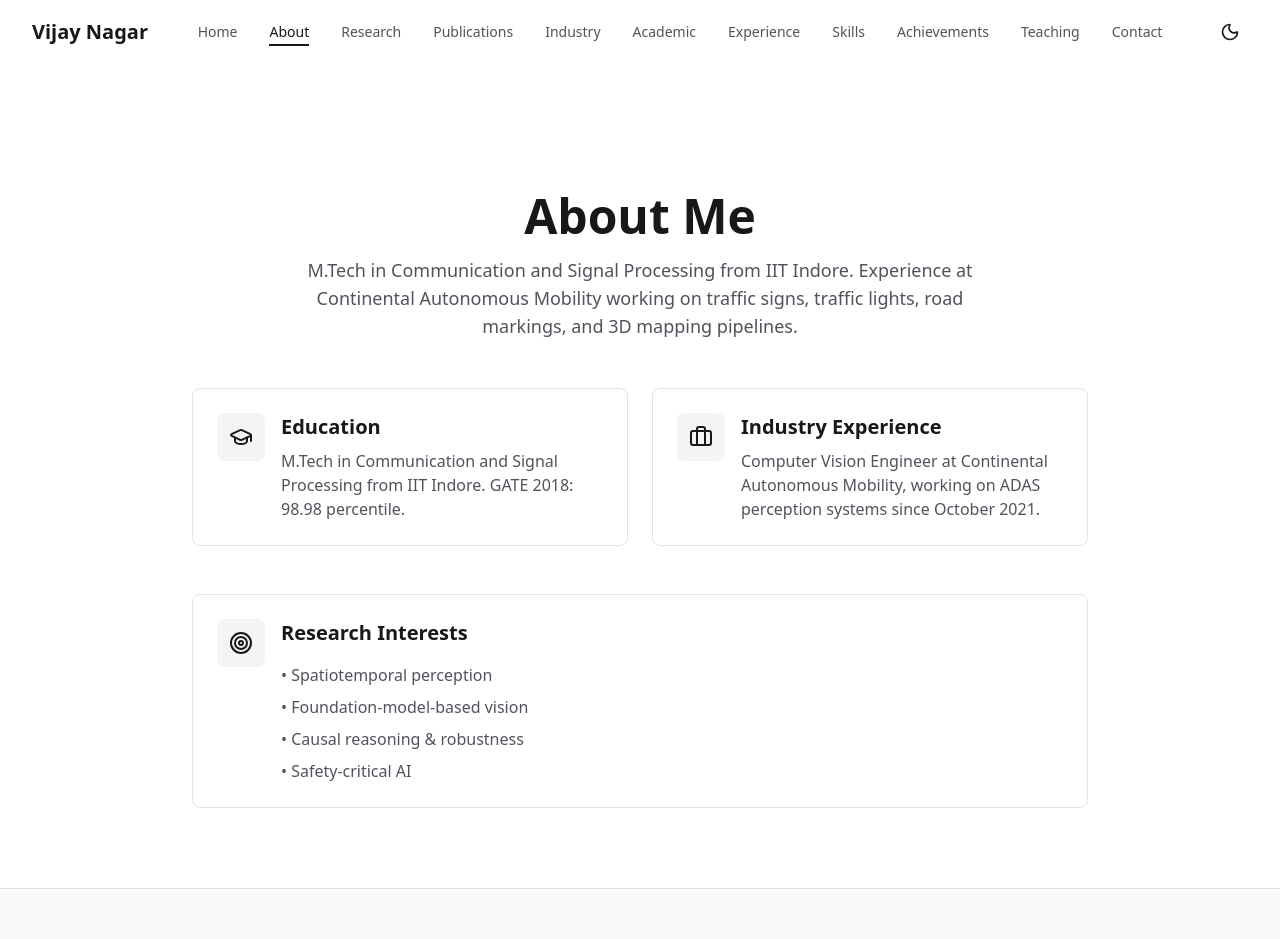
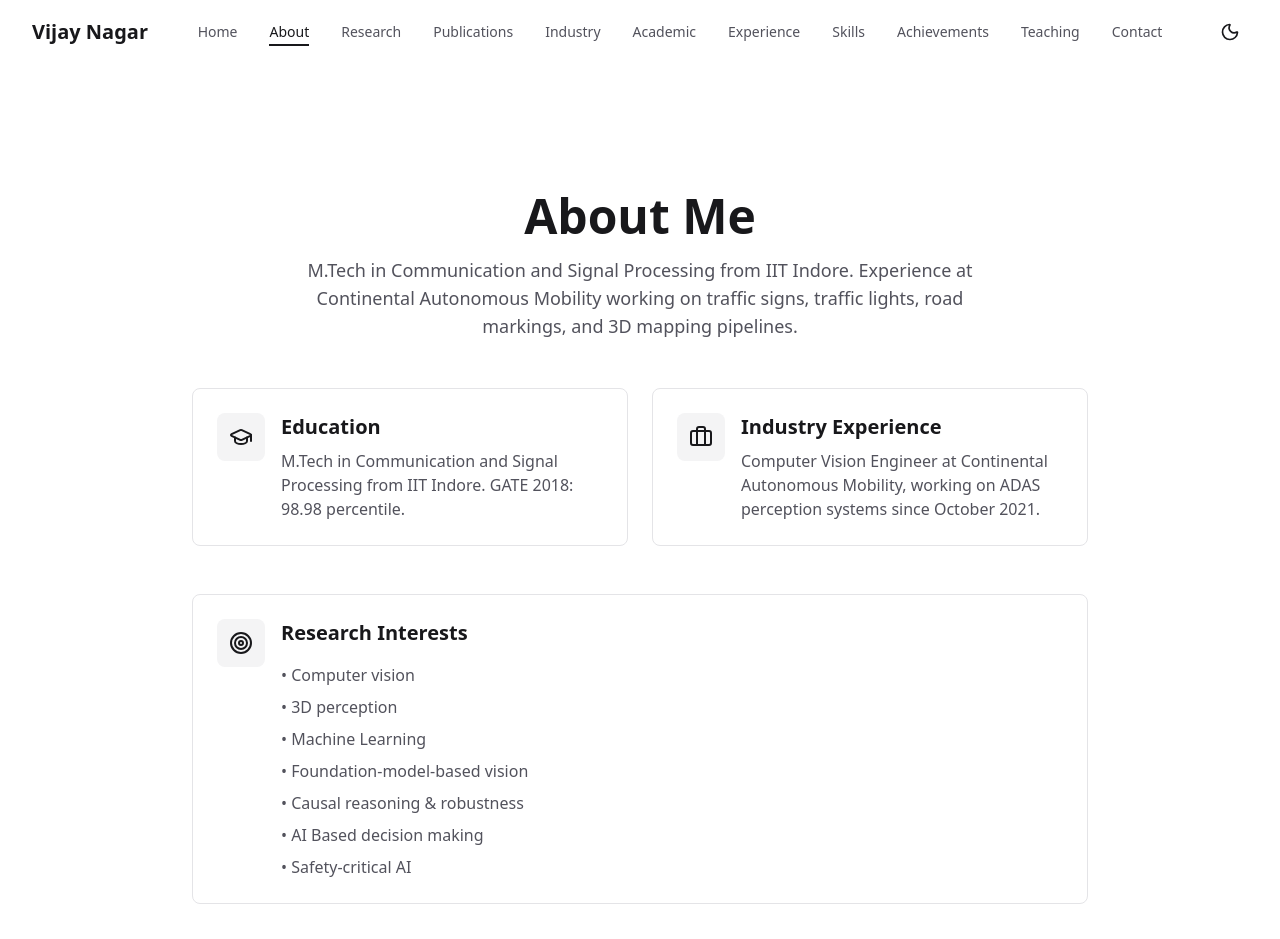
Before and after one commit to ujjwalm9895/Vijay_nagar, a Next.js app in the folder frontend/: page /about in a window 1280 px wide. Shown: the top 939 px of the page. Built offline with nearby package versions, Linux system fonts and the light colour scheme.

Commit message:
Update page.tsx
updating about

```diff
--- a/frontend/src/app/about/page.tsx
+++ b/frontend/src/app/about/page.tsx
@@ -62,9 +62,12 @@ export default function AboutPage() {
               <div>
                 <h3 className="text-xl font-semibold mb-4">Research Interests</h3>
                 <ul className="space-y-2 text-zinc-600 dark:text-zinc-400">
-                  <li>• Spatiotemporal perception</li>
+                  <li>• Computer vision</li>
+                  <li>• 3D perception</li>
+                  <li>• Machine Learning</li>
                   <li>• Foundation-model-based vision</li>
                   <li>• Causal reasoning & robustness</li>
+                  <li>• AI Based decision making</li>
                   <li>• Safety-critical AI</li>
                 </ul>
               </div>
```
